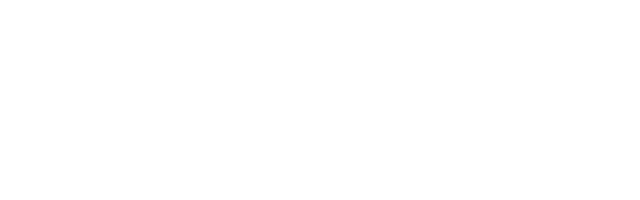
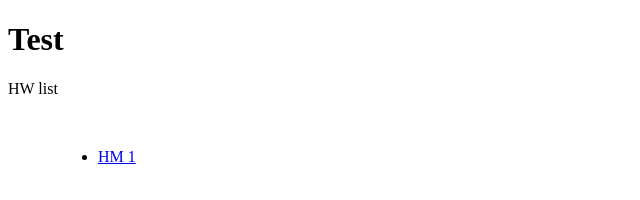
Before and after one commit to taran-dev-js/test-repo, a plain HTML site: page index.html in a window 1280 px wide. Shown: the whole page, without its empty margins (0-640 px from the left). Drawn offline with Linux system fonts and the light colour scheme.

Commit message:
add styles

```diff
--- a/index.html
+++ b/index.html
@@ -4,8 +4,15 @@
     <meta charset="UTF-8">
     <meta name="viewport" content="width=device-width, initial-scale=1.0">
     <title>Document</title>
+    <link rel="stylesheet" href="style.css">
 </head>
 <body>
-
+    <h1>Test</h1>
+    HW list
+    <ul class="list">
+        <li class="item">
+            <a href="./index.html">HM 1</a>
+        </li>
+    </ul>
 </body>
 </html>
--- /dev/null
+++ b/style.css
@@ -0,0 +1,3 @@
+.list {
+    margin: 50px;
+}
```
